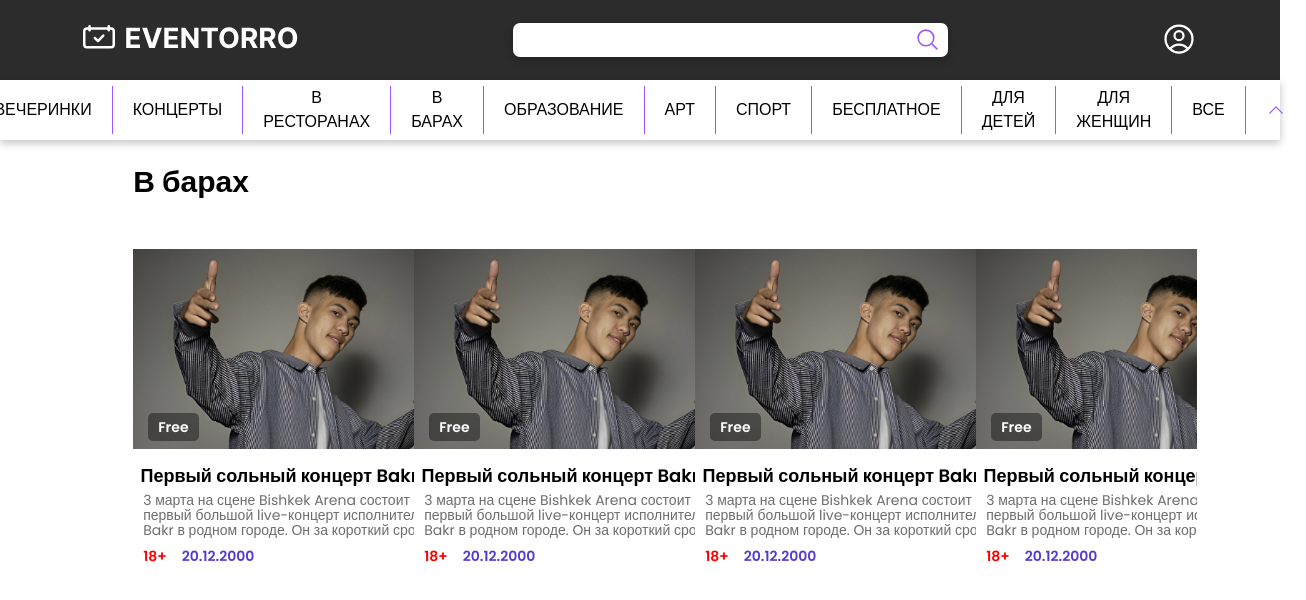
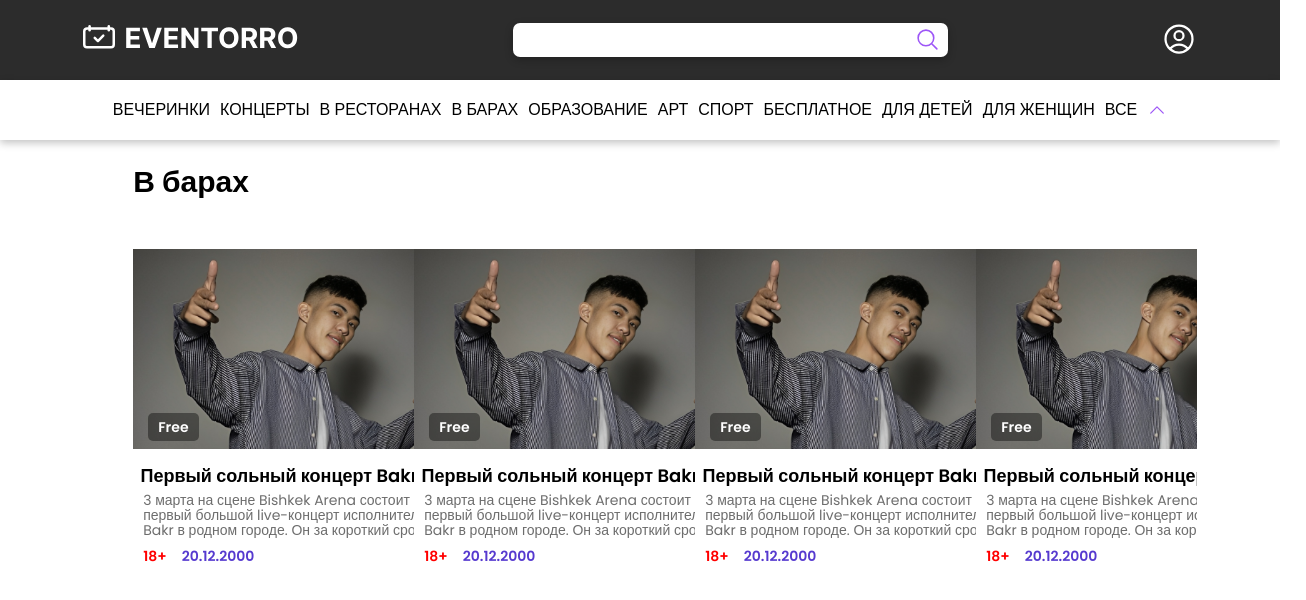
Before and after one commit to amangeldi0/eventero, a React (Vite) app: page / in a window 1280 px wide. Shown: the top 600 px of the page, 1306 px wide, since content can reach past the window. Built offline with nearby package versions, Linux system fonts and the light colour scheme.

Commit message:
adaptive fastSearch

```diff
--- a/src/features/FastSearch/FastSearc.module.scss
+++ b/src/features/FastSearch/FastSearc.module.scss
@@ -1,36 +1,51 @@
+.container{
+    box-shadow: rgb(0 0 0 / 24%) 0 3px 8px;
+
+    @media (max-width: 1100px) {
+        display: none;
+    }
+}
+
 .layout{
-    width: 90%;
     height: calc((var(--navbar-height) - 20px));
-    margin:auto;
     display: flex;
-    flex-direction: column;
-    align-items: flex-end;
-    justify-content: center;
-    gap: 20px;
+    align-items: center;
     position: relative;
 }
 
 .MainFilter{
     width: 100%;
     display: flex;
+    align-items: center;
     justify-content: center;
+    gap: 5px;
+
+    @media (max-width: 1430px) {
+        gap: 0;
+    }
+
+    @media (max-width: 1365px) {
+        justify-content: center;
+        flex-wrap: wrap;
+    }
 }
 
 .MainFilterChild{
-    padding: 0 20px;
+    padding: 0 10px;
     display: flex;
     align-items: center;
     justify-content: center;
-    border-right: 1px solid var(--primary-color);
     transition: all .3s ease-out;
 
     &:last-child{
         border: none;
     }
 
-    &:last-child:hover{
-        padding: 0 20px;
+    @media (max-width: 1365px) {
+        padding: 0 5px;
     }
+
+
 
     .MainFilterChildButton {
         transition: all .3s ease-out;
@@ -42,6 +57,16 @@
 
         &:hover{
             color: var(--primary-color);
+        }
+
+        @media (max-width: 1250px) {
+            font: var(--font-sm);
+        }
+    }
+
+    .MainFilterChildButtonAll{
+        @media (max-width: 1250px) {
+            font: var(--font-sm);
         }
     }
 }
@@ -98,9 +123,7 @@
     display: flex;
 }
 
-.shadow{
-    box-shadow: rgb(0 0 0 / 24%) 0 3px 8px;
-}
+
 
 .arrowIcon{
     width: 20px;
--- a/src/features/FastSearch/FastSearch.tsx
+++ b/src/features/FastSearch/FastSearch.tsx
@@ -22,13 +22,9 @@ export const FastSearch:FC = () => {
     };
 
     return (
-        <div className={cls.shadow}>
-            <Layout
-                className={cls.layout}
-            >
-                <div
-                    className={cls.MainFilter}
-                >
+        <div className={cls.container}>
+            <Layout className={cls.layout}>
+                <div className={cls.MainFilter}>
                     {mainChoices
                         .map((choice) => (
 
@@ -44,12 +40,9 @@ export const FastSearch:FC = () => {
                                 </Button>
                             </div>
                         ))}
-                    <div
-                        className={cls.MainFilterChild}
-                    >
+                    <div className={cls.MainFilterChild}>
                         <Button
-                            className={cls.AdditionalFilterChildButton}
-                            type="button"
+                            className={classnames(cls.AdditionalFilterChildButton, {}, [cls.MainFilterChildButtonAll])}
                             theme={ButtonTheme.SIMPLE}
                         >
                             ВСЕ
@@ -63,11 +56,7 @@ export const FastSearch:FC = () => {
                         >
                             <ChevronLeftIcon
                                 className={
-                                    classnames(
-                                        cls.arrowIcon,
-                                        { [cls.arrowIconActive]: active },
-                                        [],
-                                    )
+                                    classnames(cls.arrowIcon, { [cls.arrowIconActive]: active }, [])
                                 }
                             />
                         </Button>
@@ -75,11 +64,7 @@ export const FastSearch:FC = () => {
                 </div>
                 <div
                     className={
-                        classnames(
-                            cls.AdditionalFilter,
-                            { [cls.active]: active },
-                            [],
-                        )
+                        classnames(cls.AdditionalFilter, { [cls.active]: active }, [])
                     }
                 >
                     {additionalChoices
```
